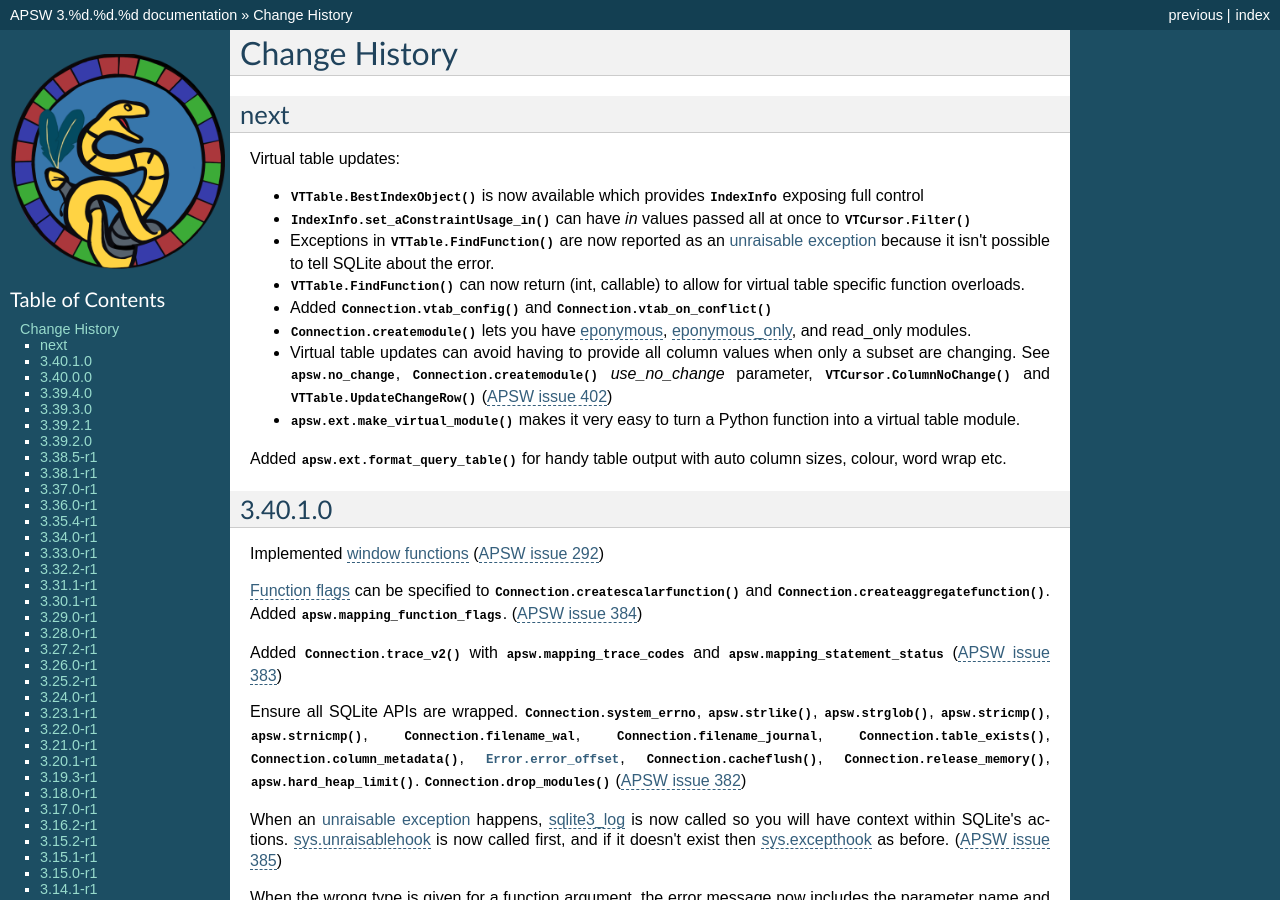
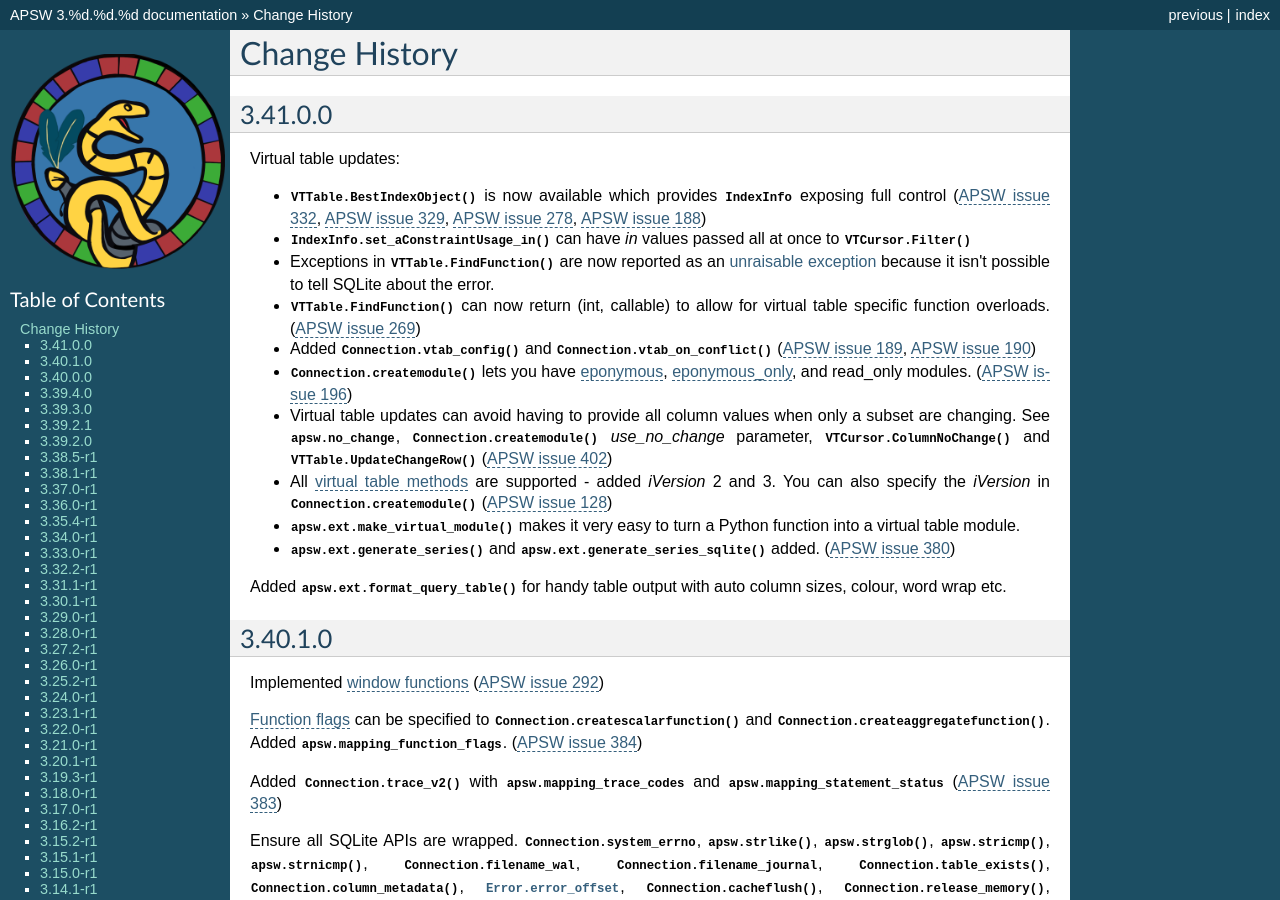
Before and after one commit to rogerbinns/apsw, a Sphinx documentation site: the page built from doc/changes.rst, in a window 1280 px wide and 900 px high. Built offline with Sphinx 7.4.7, drawn with Linux system fonts in a browser that asks for light colours; pages that are not in the unit, such as notebooks, are missing from menus; the version number is read from the project's files by our own code.

Commit message:
Finish virtual table updates
This is the final commit for virtual tables.  All of the APIs
and flags are wrapped and tested, new apsw.ext helpers are
present etc

Fixes #128
Fixes #188
Fixes #189
Fixes #190
Fixes #196
Fixes #269
Fixes #278
Fixes #329
Fixes #332
Fixes #380
Fixes #401
Fixes #402

```diff
--- a/doc/changes.rst
+++ b/doc/changes.rst
@@ -3,13 +3,14 @@ Change History
 
 .. currentmodule:: apsw
 
-next
-====
+3.41.0.0
+========
 
 Virtual table updates:
 
 * :meth:`VTTable.BestIndexObject` is now available which provides
-  :class:`IndexInfo` exposing full control
+  :class:`IndexInfo` exposing full control (:issue:`332`, :issue:`329`,
+  :issue:`278`, :issue:`188`)
 
 * :meth:`IndexInfo.set_aConstraintUsage_in` can have *in* values
   passed all at once to :meth:`VTCursor.Filter`
@@ -19,16 +20,16 @@ Virtual table updates:
   possible to tell SQLite about the error.
 
 * :meth:`VTTable.FindFunction` can now return (int, callable)
-  to allow for virtual table specific function overloads.
+  to allow for virtual table specific function overloads. (:issue:`269`)
 
 * Added :meth:`Connection.vtab_config` and
-  :meth:`Connection.vtab_on_conflict`
+  :meth:`Connection.vtab_on_conflict` (:issue:`189`, :issue:`190`)
 
 * :meth:`Connection.createmodule` lets you have `eponymous
   <https://sqlite.org/vtab.html#eponymous_virtual_tables>`__,
   `eponymous_only
   <https://sqlite.org/vtab.html#eponymous_only_virtual_tables>`__, and
-  read_only modules.
+  read_only modules. (:issue:`196`)
 
 * Virtual table updates can avoid having to provide all column
   values when only a subset are changing.  See :attr:`apsw.no_change`,
@@ -36,8 +37,15 @@ Virtual table updates:
   :meth:`VTCursor.ColumnNoChange` and :meth:`VTTable.UpdateChangeRow`
   (:issue:`402`)
 
+* All `virtual table methods <https://www.sqlite.org/c3ref/module.html>`__
+  are supported - added *iVersion* 2 and 3.  You can also specify the
+  *iVersion* in :meth:`Connection.createmodule` (:issue:`128`)
+
 * :meth:`apsw.ext.make_virtual_module` makes it very easy to turn
   a Python function into a virtual table module.
+
+* :meth:`apsw.ext.generate_series` and :meth:`apsw.ext.generate_series_sqlite`
+  added. (:issue:`380`)
 
 Added :meth:`apsw.ext.format_query_table` for handy table output
 with auto column sizes, colour, word wrap etc.
```
